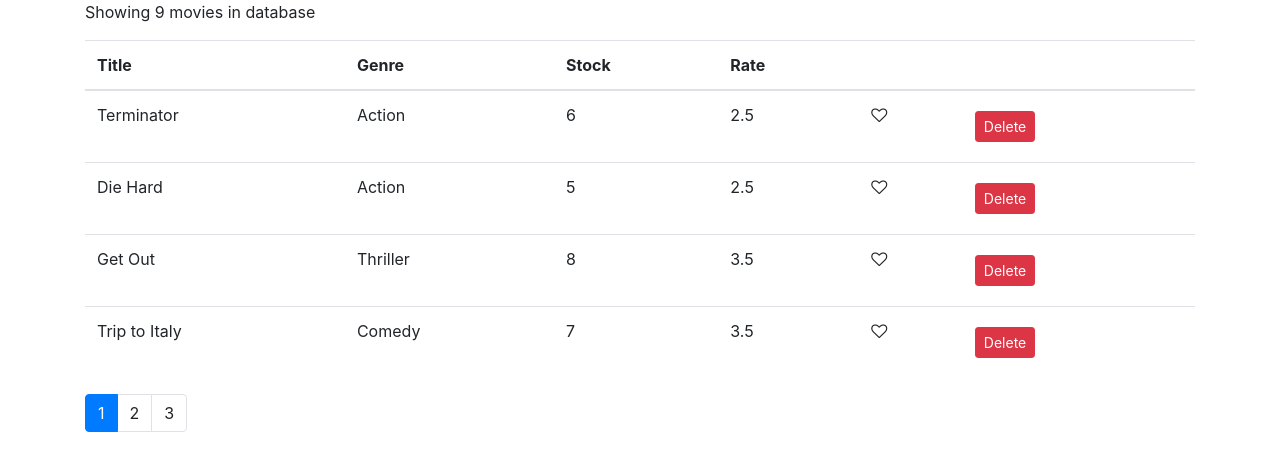
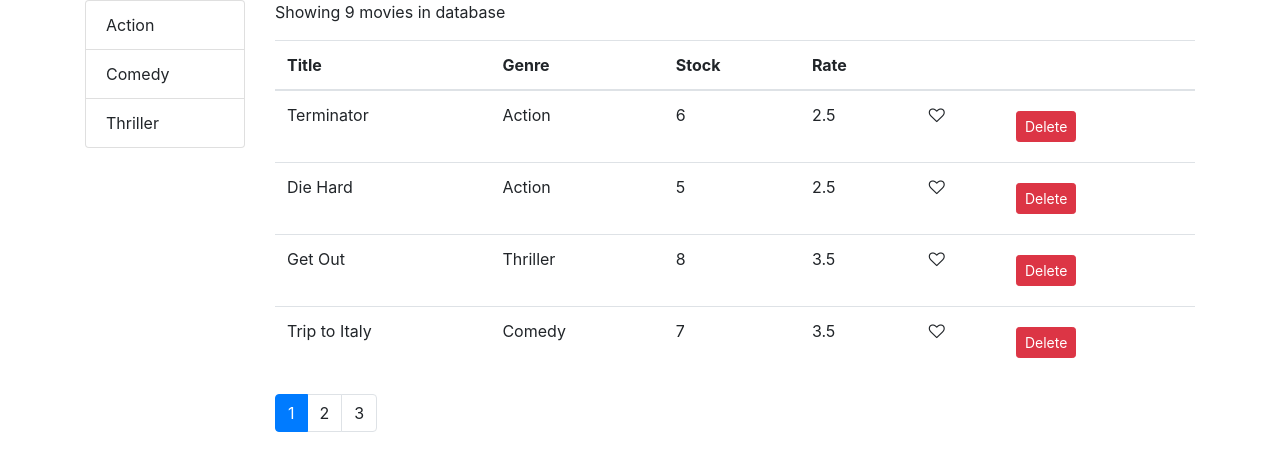
Before and after one commit to codewithz/sony-movies-app, a React (Create React App) app: page /movies in a window 1280 px wide. Shown: the top 470 px of the page. Built offline with nearby package versions, Linux system fonts and the light colour scheme.

Commit message:
Filtering- Created the Interface

```diff
--- a/src/components/MoviesComponent.jsx
+++ b/src/components/MoviesComponent.jsx
@@ -3,12 +3,15 @@
 import Like from './common/Like';
 import Pagination from './common/Pagination';
 import { paginate } from './utils/paginate';
+import ListGroup from './common/ListGroup';
+import { getGenres } from '../services/fakeGenreService';
 
 export default function MoviesComponent() {
 
     const [movies, setMovies] = useState(getMovies());
     const [pageSize, setPageSize] = useState(4);
     const [currentPage, setCurrentPage] = useState(1);
+    const [genres, setGenres] = useState(getGenres())
 
     const handleDelete = (movie) => {
         const filteredMovies = movies.
@@ -30,6 +33,10 @@
         setCurrentPage(page)
     }
 
+    const handleGenreSelect = (genre) => {
+        console.log(genre)
+    }
+
     if (count === 0) {
         return <p>There are no movies in the database</p>
     }
@@ -37,7 +44,11 @@
     const paginatedMovies = paginate(movies, currentPage, pageSize)
 
     return (
-        <div>
+        <div className="row">
+            <div className="col-2">
+                <ListGroup items={genres} onItemSelect={handleGenreSelect} />
+            </div>
+            <div className="col">
                 <p>Showing {count} movies in database</p>
                 <table class="table">
                     <thead>
@@ -85,5 +96,7 @@
                     currentPage={currentPage}
                     onPageChange={handlePageChange} />
             </div>
+
+        </div>
     )
 }
--- /dev/null
+++ b/src/components/common/ListGroup.jsx
@@ -0,0 +1,21 @@
+import React from 'react'
+
+export default function ListGroup(props) {
+
+    const { items, onItemSelect } = props;
+    return (
+        <ul class="list-group">
+            {
+                items.map(genre => (
+                    <li
+                        key={genre._id}
+                        class="list-group-item"
+                        onClick={() => onItemSelect(genre)}
+                    >{genre.name}</li>
+                ))
+            }
+
+
+        </ul>
+    )
+}
```
Lines whose indentation alone changed are shown as unchanged.
